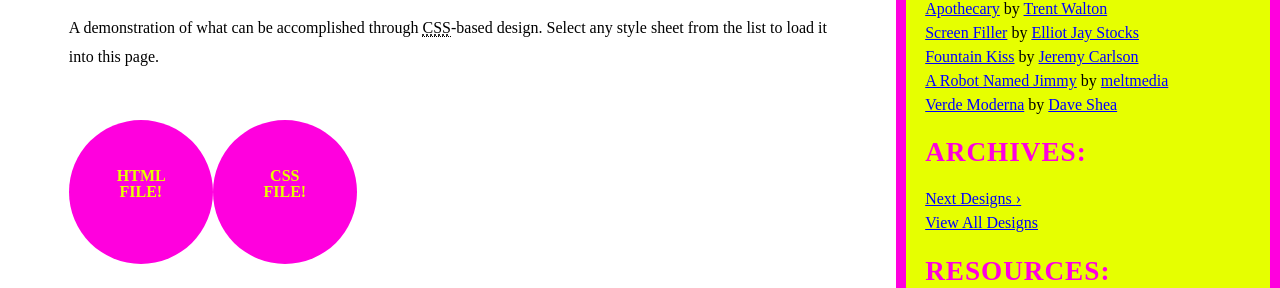
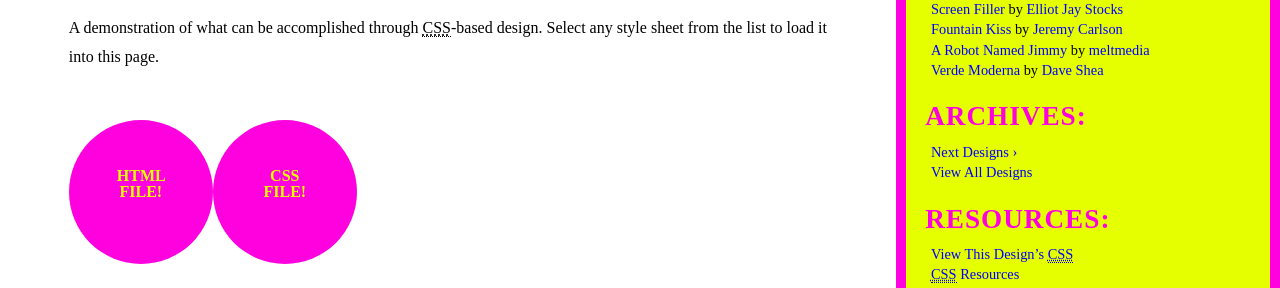
Before and after one commit to amaliebarras/popart-css-garden, a plain HTML site: page index.html in a window 1280 px wide. Shown: the part 156-444 px from the top of the page. Drawn offline with Linux system fonts and the light colour scheme.

Commit message:
fixing sidebar

```diff
--- a/css/_universal.scss
+++ b/css/_universal.scss
@@ -11,6 +11,7 @@ p {
 
 h1 {
 	background-color: $primary-color;
+	text-shadow: 5px 5px 0px $color-1;
  	font-family: 'blenny';
  	color: white;
  	padding: 0.5em 8%;
@@ -19,7 +20,7 @@ h1 {
 	}
 
 h2 {
-	font-family: 'blenny';
+	font-family: 'Proxima Nova';
 	color: $color-1;
 	padding: 0em 8%;
 	font-size: 1.75em;
@@ -36,20 +37,16 @@ h3 {
 	padding: 0em 4%;
 	}
 
-a:link {
-	text-decoration: underline;
+a:link, a:visited {
+	font-weight: bold;
+	text-decoration: none;
 	color: $color-1;
-	}
+}
 
-a:visited {
-	text-decoration: underline;
-	color: $primary-color;
-	}
 
 a:hover, a:focus, a:active {
 	text-decoration: underline;
 	color: $color-1;
-	font-weight: bold;
 	}
 
 ul {
--- a/css/style.scss
+++ b/css/style.scss
@@ -97,20 +97,22 @@ p[role="contentinfo"]{
 
 .sidebar {
 	border: solid 10px $primary-color;
-	padding: 1.2em;
+	padding: 1em;
 	box-sizing: border-box;
-  	line-height: 1.2em;
   	background-color: $color-2;
 }
 
 .sidebar h3 {
 	text-transform: uppercase;
 	padding: 0;
-	line-height: 1em;
 }
 
 .sidebar a {
-	line-height: 1em;
+	font-weight: normal;
+}
+
+.sidebar li {
+	line-height: 1.6em;
 }
 
 footer {
@@ -174,12 +176,14 @@ footer a {
 		text-transform: uppercase;
 		padding: 0;
 		font-size: 1.7em;
-		line-height: .6em;
+		line-height: 0.9em;
+		margin-bottom: 0.5em;
 	}
 
-	.sidebar a {
-		line-height: 1.5em;
-		font-size: 1em;
+	.sidebar li {
+		font-size: 0.9em;
+		line-height: 1em;
+		margin: 0.4em;
 	}
 
 }
```
Also changed, not shown: css/style.css, 1 other file.
